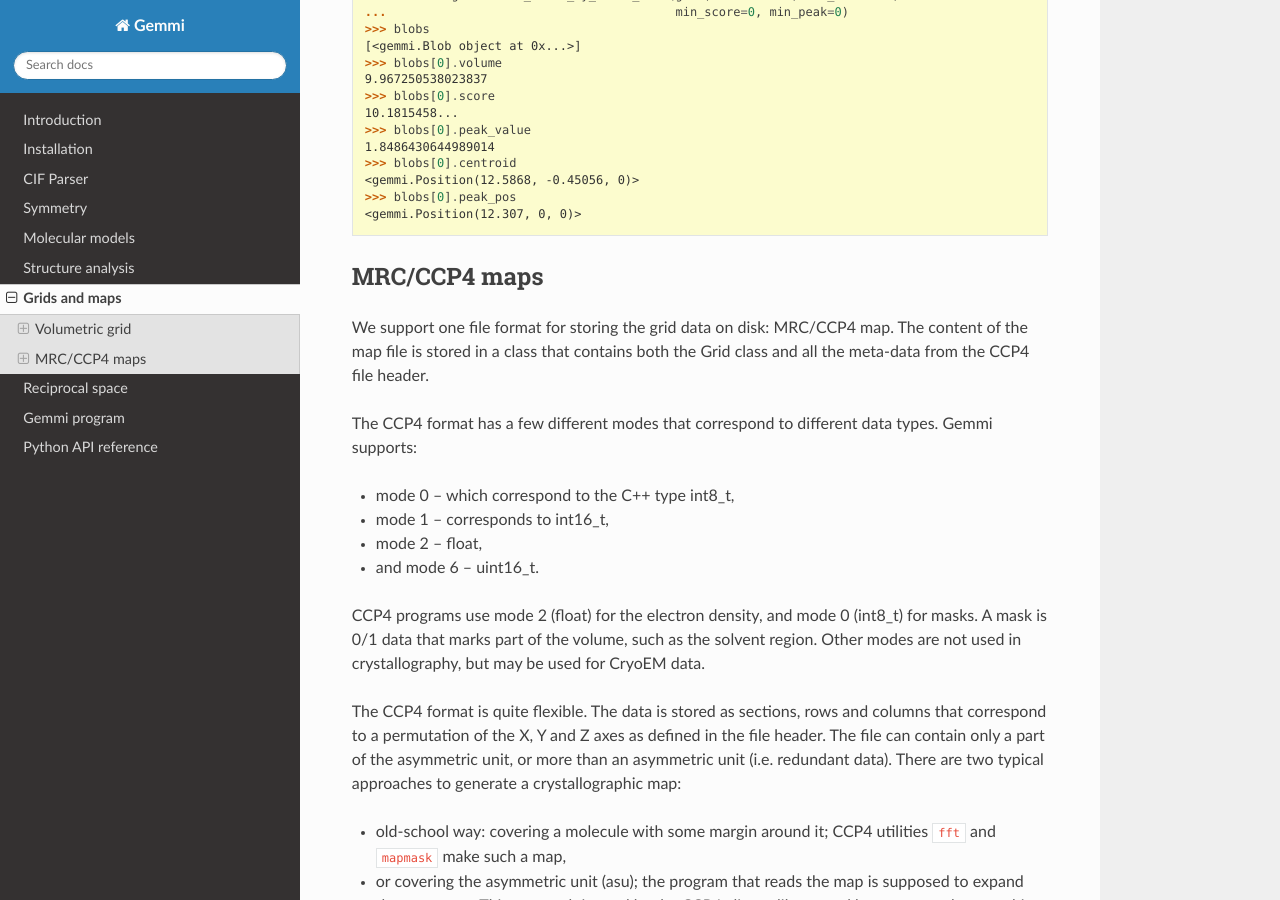
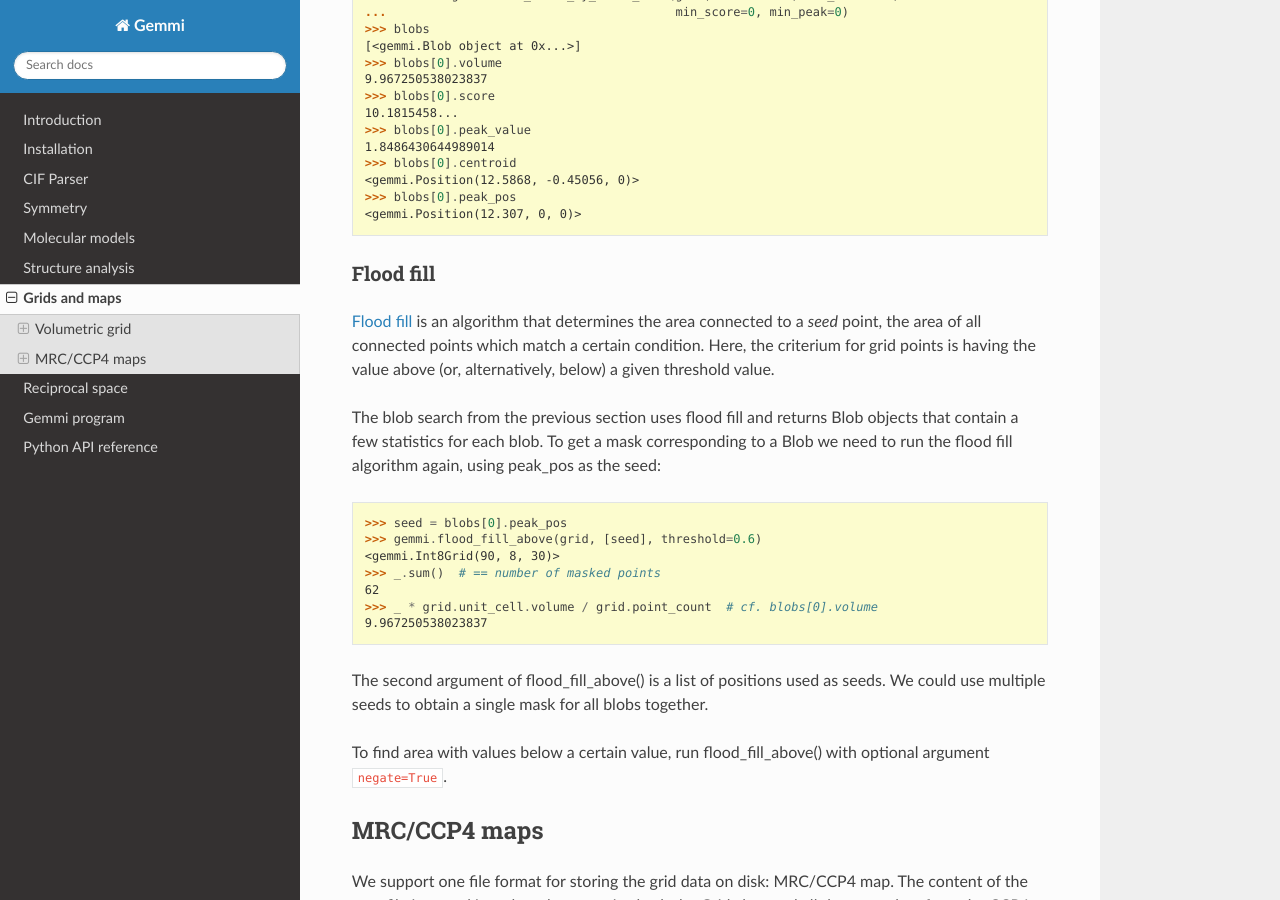
Before and after one commit to project-gemmi/gemmi, a Sphinx documentation site: the page built from docs/grid.rst, in a window 1280 px wide and 900 px high, scrolled down 10148 px. Built offline with Sphinx 7.4.7 and the Read the Docs theme 2.0.0, drawn with Linux system fonts in a browser that asks for light colours.

Commit message:
rename flood_fill_from_position to flood_fill_above, add docs

```diff
--- a/docs/grid.rst
+++ b/docs/grid.rst
@@ -574,6 +574,36 @@ with the model masked out. In this example we do the latter.
   <gemmi.Position(12.307, 0, 0)>
 
 
+Flood fill
+----------
+
+`Flood fill <https://en.wikipedia.org/wiki/Flood_fill>`_
+is an algorithm that determines the area connected to a *seed* point,
+the area of all connected points which match a certain condition.
+Here, the criterium for grid points is having the value above
+(or, alternatively, below) a given threshold value.
+
+The blob search from the previous section uses flood fill and returns Blob
+objects that contain a few statistics for each blob. To get a mask
+corresponding to a Blob we need to run the flood fill algorithm again,
+using peak_pos as the seed:
+
+.. doctest::
+
+  >>> seed = blobs[0].peak_pos
+  >>> gemmi.flood_fill_above(grid, [seed], threshold=0.6)
+  <gemmi.Int8Grid(90, 8, 30)>
+  >>> _.sum()  # == number of masked points
+  62
+  >>> _ * grid.unit_cell.volume / grid.point_count  # cf. blobs[0].volume
+  9.967250538023837
+
+The second argument of flood_fill_above() is a list of positions used as seeds.
+We could use multiple seeds to obtain a single mask for all blobs together.
+
+To find area with values below a certain value,
+run flood_fill_above() with optional argument ``negate=True``.
+
 MRC/CCP4 maps
 =============
 
```
Also changed, not shown: 2 other files.
